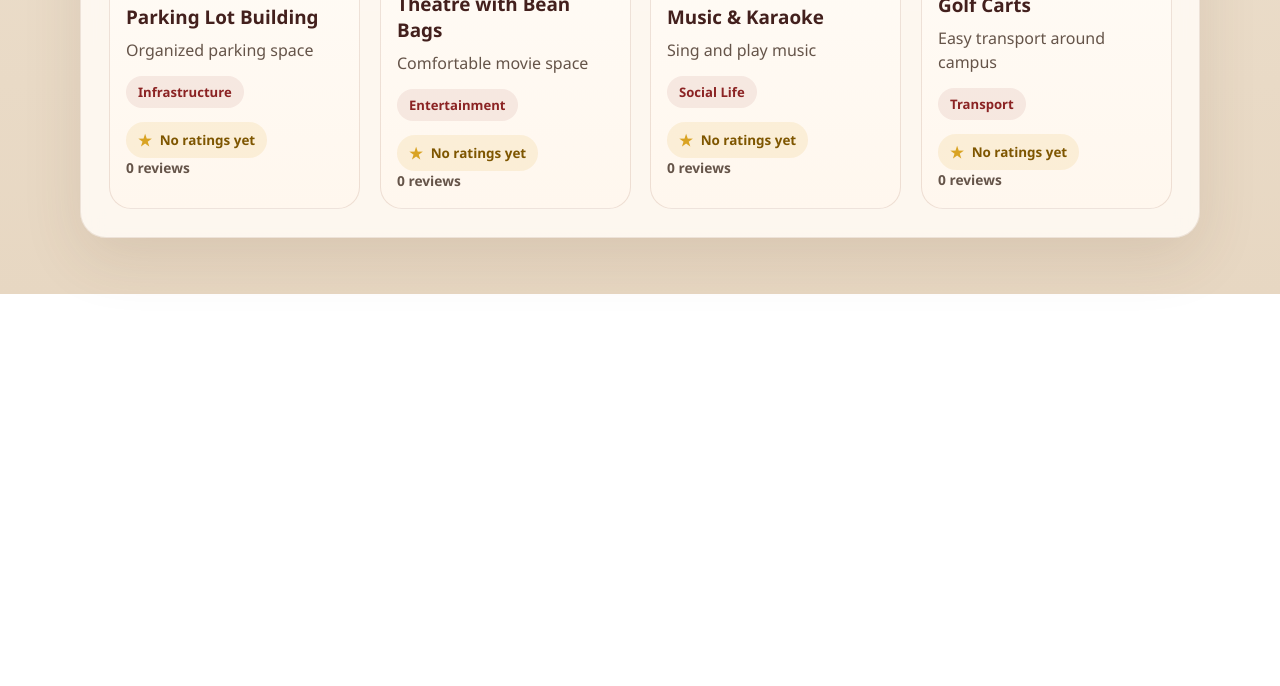
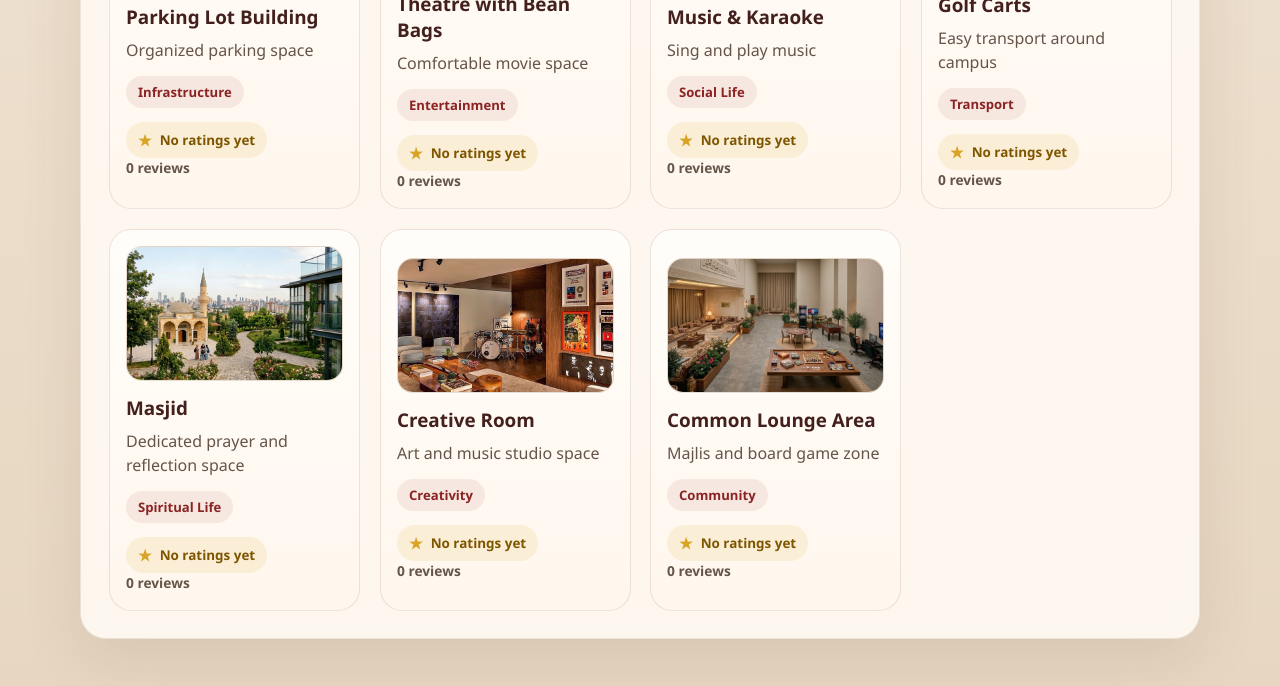
Before and after one commit to 20SHA07/dorm-upgrade-ideas, a plain HTML site: page index.html in a window 1280 px wide. Shown: the part 1246-1932 px from the top of the page. Before the commit the page ends 1540 px from the top, so only its background shows below. Drawn offline with nearby package versions, Linux system fonts and the light colour scheme; no server answers.

Commit message:
Add new dorm feature ideas

```diff
--- a/admin.js
+++ b/admin.js
@@ -6,7 +6,10 @@ const dormFeatures = {
   5: "Parking Lot Building",
   6: "Theatre with Bean Bags",
   7: "Music & Karaoke",
-  8: "Golf Carts"
+  8: "Golf Carts",
+  9: "Masjid",
+  10: "Creative Room",
+  11: "Common Lounge Area"
 };
 
 const appConfig = window.APP_CONFIG || {};
--- a/index.html
+++ b/index.html
@@ -21,7 +21,7 @@
     <div class="hero-stats" aria-label="Site overview">
       <div class="hero-stat">
         <span class="hero-stat-label">Ideas</span>
-        <strong class="hero-stat-value" id="featureCount">8</strong>
+        <strong class="hero-stat-value" id="featureCount">11</strong>
       </div>
       <div class="hero-stat">
         <span class="hero-stat-label">Reviews</span>
--- a/script.js
+++ b/script.js
@@ -69,6 +69,33 @@ const dormOptions = [
     description: "Golf carts would make it easier for students to move around large dorm areas.",
     tag: "Transport",
     image: "images/golf-carts.jpg",
+    reviews: []
+  },
+  {
+    id: 9,
+    title: "Masjid",
+    shortText: "Dedicated prayer and reflection space",
+    description: "A masjid would give students a peaceful and accessible place for prayer, reflection, and community gatherings.",
+    tag: "Spiritual Life",
+    image: "images/masjid.jpg",
+    reviews: []
+  },
+  {
+    id: 10,
+    title: "Creative Room",
+    shortText: "Art and music studio space",
+    description: "A creative room for art and music would give students a space to express themselves, collaborate, and explore their talents.",
+    tag: "Creativity",
+    image: "images/creative-room.jpg",
+    reviews: []
+  },
+  {
+    id: 11,
+    title: "Common Lounge Area",
+    shortText: "Majlis and board game zone",
+    description: "A common lounge with a majlis and board game area would create a welcoming space for students to relax, connect, and spend time together.",
+    tag: "Community",
+    image: "images/common-lounge.jpg",
     reviews: []
   }
 ];
```
Also changed, not shown: images/common-lounge.jpg (added), images/creative-room.jpg (added), images/masjid.jpg (added), 1 other file.
